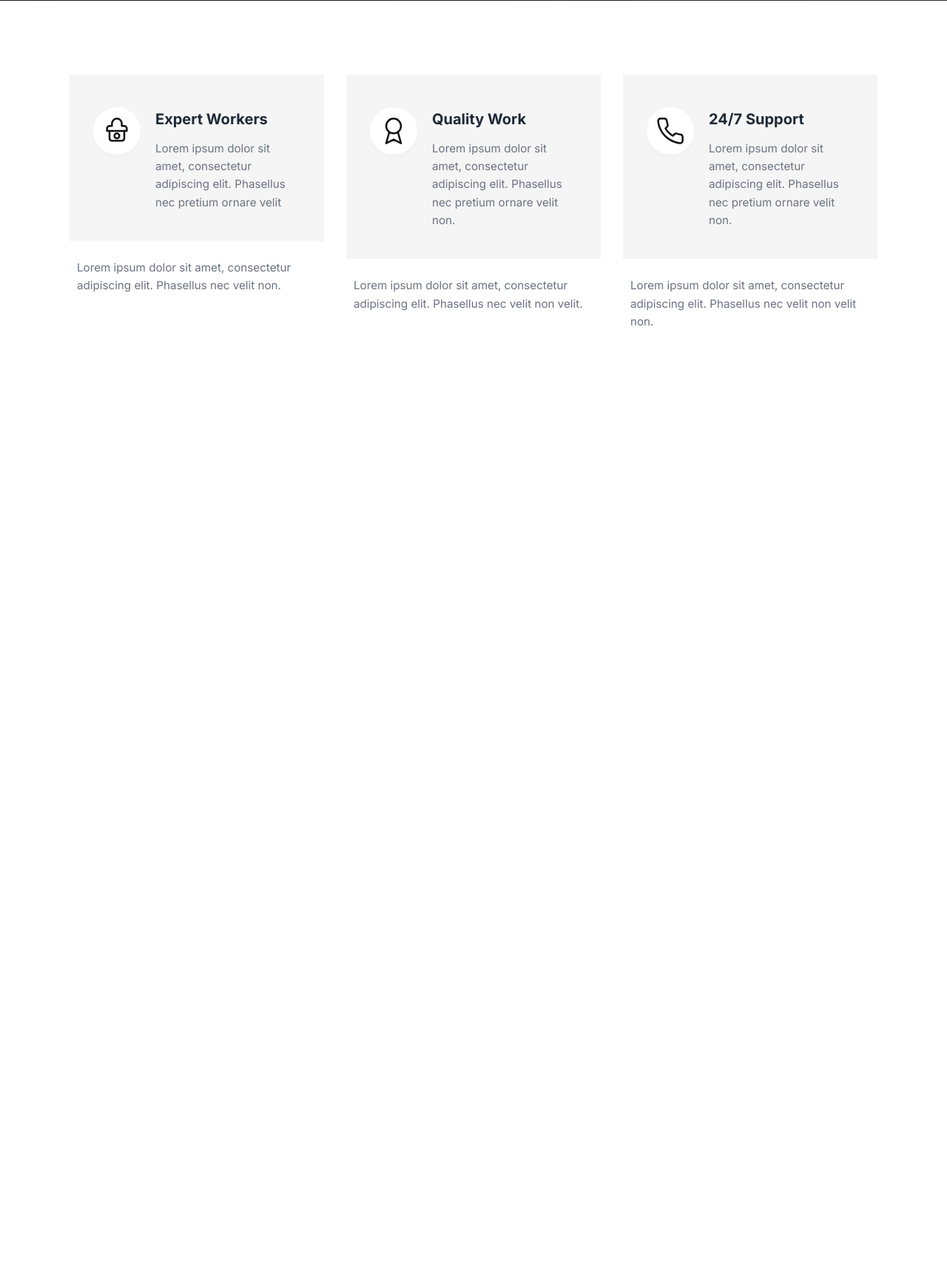
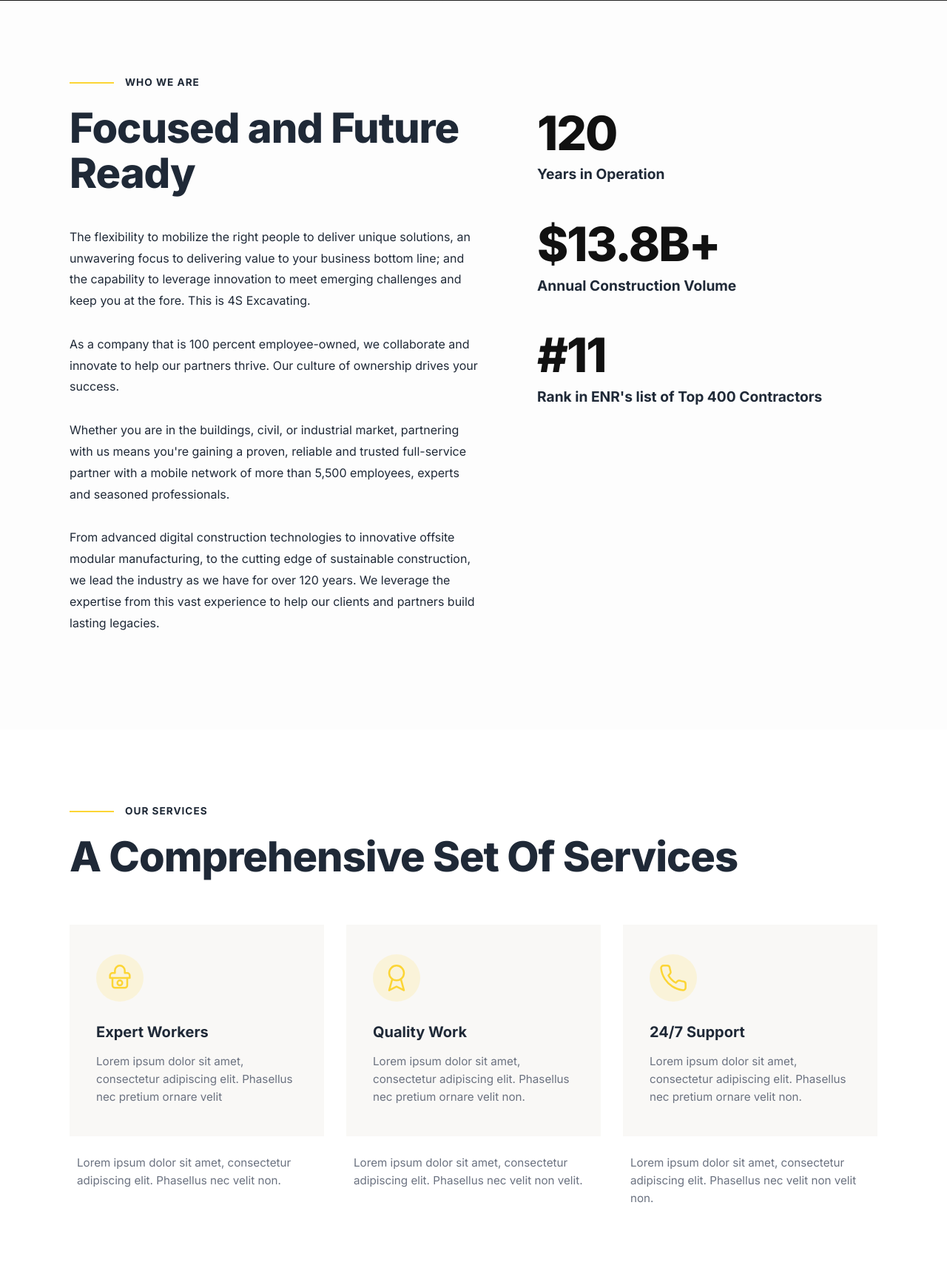
Before and after one commit to eli-wood-dev/4s-Excavating, a PHP site: page / in a window 1280 px wide. Shown: the part 581-2314 px from the top of the page at 74% size. Before the commit the page ends 1022 px from the top, so only its background shows below. Run offline with PHP 8.4, Linux system fonts and the light colour scheme.

Commit message:
Included keyframes animations for about us section and features section

```diff
--- a/index.html
+++ b/index.html
@@ -42,13 +42,50 @@
         </div>
     </section>
 
+    <!-- About Section -->
+    <section class="about section-animate slide-up">
+        <div class="container about-container">
+            <div class="about-left">
+                <div class="section-tag">
+                    <span class="line"></span> WHO WE ARE
+                </div>
+                <h2>Focused and Future Ready</h2>
+                <div class="about-text">
+                    <p>The flexibility to mobilize the right people to deliver unique solutions, an unwavering focus to delivering value to your business bottom line; and the capability to leverage innovation to meet emerging challenges and keep you at the fore. This is 4S Excavating.</p>
+                    <p>As a company that is 100 percent employee-owned, we collaborate and innovate to help our partners thrive. Our culture of ownership drives your success.</p>
+                    <p>Whether you are in the buildings, civil, or industrial market, partnering with us means you're gaining a proven, reliable and trusted full-service partner with a mobile network of more than 5,500 employees, experts and seasoned professionals.</p>
+                    <p>From advanced digital construction technologies to innovative offsite modular manufacturing, to the cutting edge of sustainable construction, we lead the industry as we have for over 120 years. We leverage the expertise from this vast experience to help our clients and partners build lasting legacies.</p>
+                </div>
+            </div>
+            <div class="about-right">
+                <div class="stat-item">
+                    <h3 class="stat-number">120</h3>
+                    <p class="stat-label">Years in Operation</p>
+                </div>
+                <div class="stat-item">
+                    <h3 class="stat-number">$13.8B+</h3>
+                    <p class="stat-label">Annual Construction Volume</p>
+                </div>
+                <div class="stat-item">
+                    <h3 class="stat-number">#11</h3>
+                    <p class="stat-label">Rank in ENR's list of Top 400 Contractors</p>
+                </div>
+            </div>
+        </div>
+    </section>
+
     <!-- Features Section -->
     <section class="features">
         <div class="container">
+            <div class="section-tag section-animate slide-left">
+                <span class="line"></span> OUR SERVICES
+            </div>
+            <h2 class="features-title section-animate slide-left" style="animation-delay: 0.1s">A Comprehensive Set Of Services</h2>
+
             <div class="features-grid">
 
                 <!-- Column 1 -->
-                <div class="feature-column">
+                <div class="feature-column section-animate slide-left" style="animation-delay: 0.2s">
                     <div class="card">
                         <div class="icon-wrapper">
                             <!-- User icon with hard hat -->
@@ -67,7 +104,7 @@
                 </div>
 
                 <!-- Column 2 -->
-                <div class="feature-column">
+                <div class="feature-column section-animate slide-left" style="animation-delay: 0.3s">
                     <div class="card">
                         <div class="icon-wrapper">
                             <!-- Certificate icon -->
@@ -86,7 +123,7 @@
                 </div>
 
                 <!-- Column 3 -->
-                <div class="feature-column">
+                <div class="feature-column section-animate slide-left" style="animation-delay: 0.4s">
                     <div class="card">
                         <div class="icon-wrapper">
                             <!-- Phone/Support icon -->
--- a/js/script.js
+++ b/js/script.js
@@ -1,5 +1,5 @@
 // Mobile menu toggle logic
-document.addEventListener('load', () => {
+document.addEventListener('DOMContentLoaded', () => {
     const mobileMenuBtn = document.querySelector('.mobile-menu-btn');
     const navList = document.querySelector('.nav-list');
 
@@ -48,4 +48,24 @@ document.addEventListener('load', () => {
             }
         });
     });
+
+    // Intersection Observer for Slide-Up Animations
+    const observerOptions = {
+        root: null,
+        rootMargin: '0px',
+        threshold: 0.15
+    };
+
+    const observer = new IntersectionObserver((entries, observer) => {
+        entries.forEach(entry => {
+            if (entry.isIntersecting) {
+                entry.target.classList.add('active');
+                observer.unobserve(entry.target);
+            }
+        });
+    }, observerOptions);
+
+    document.querySelectorAll('.section-animate').forEach((element) => {
+        observer.observe(element);
+    });
 });
--- a/styles/style.css
+++ b/styles/style.css
@@ -179,10 +179,132 @@ body {
     transform: translateY(-2px);
 }
 
+/* About Section */
+.about {
+    padding: 100px 0;
+    background-color: var(--clr-bg-light);
+}
+
+.about-container {
+    display: flex;
+    gap: 80px;
+    align-items: flex-start;
+}
+
+.about-left {
+    flex: 1.2;
+}
+
+.about-right {
+    flex: 1;
+    display: flex;
+    flex-direction: column;
+    gap: 50px;
+    padding-top: 50px;
+}
+
+.section-tag {
+    display: flex;
+    align-items: center;
+    gap: 15px;
+    font-size: 0.85rem;
+    font-weight: 700;
+    text-transform: uppercase;
+    color: var(--text-dark);
+    margin-bottom: 20px;
+    letter-spacing: 1px;
+}
+
+.section-tag .line {
+    width: 60px;
+    height: 2px;
+    background-color: var(--clr-yellow);
+}
+
+.about-left h2 {
+    font-size: 3.5rem;
+    font-weight: 800;
+    color: var(--text-dark);
+    margin-bottom: 40px;
+    letter-spacing: -1px;
+    line-height: 1.1;
+}
+
+.about-text p {
+    font-size: 1rem;
+    color: var(--text-dark);
+    margin-bottom: 30px;
+    line-height: 1.8;
+}
+
+.stat-item {
+    display: flex;
+    flex-direction: column;
+}
+
+.stat-number {
+    font-size: 4rem;
+    font-weight: 800;
+    color: var(--clr-dark);
+    line-height: 0.9;
+    margin-bottom: 12px;
+    letter-spacing: -2px;
+}
+
+.stat-label {
+    font-size: 1.2rem;
+    font-weight: 700;
+    color: var(--text-dark);
+}
+
+/* Animations */
+@keyframes slideUp {
+    from {
+        opacity: 0;
+        transform: translateY(60px);
+    }
+    to {
+        opacity: 1;
+        transform: translateY(0);
+    }
+}
+
+@keyframes slideLeft {
+    from {
+        opacity: 0;
+        transform: translateX(-60px);
+    }
+    to {
+        opacity: 1;
+        transform: translateX(0);
+    }
+}
+
+.section-animate {
+    opacity: 0;
+}
+
+.section-animate.active.slide-up {
+    animation: slideUp 0.8s cubic-bezier(0.16, 1, 0.3, 1) forwards;
+}
+
+.section-animate.active.slide-left {
+    animation: slideLeft 0.8s cubic-bezier(0.16, 1, 0.3, 1) forwards;
+}
+
 /* Features Section */
 .features {
     padding: 100px 0;
     background-color: var(--clr-white);
+}
+
+.features-title {
+    font-size: 3.5rem;
+    font-weight: 800;
+    color: var(--text-dark);
+    margin-bottom: 60px;
+    letter-spacing: -1px;
+    line-height: 1.1;
 }
 
 .features-grid {
@@ -200,22 +322,23 @@ body {
 
 /* Cards (Wireframe shows side-by-side flex layout for icon and text inside a gray card) */
 .card {
-    background-color: var(--clr-card-bg);
+    background-color: #f9f8f6;
     padding: 40px 32px;
     display: flex;
+    flex-direction: column;
     align-items: flex-start;
-    gap: 20px;
+    gap: 25px;
     min-height: 200px;
     /* Equalizing heights */
     transition: transform 0.3s ease, box-shadow 0.3s ease;
-    /* Adding a subtle top yellow border on hover for polish */
-    border-top: 4px solid transparent;
+    /* Adding a subtle left yellow border on hover for polish */
+    border-left: 4px solid transparent;
 }
 
 .card:hover {
     transform: translateY(-5px);
     box-shadow: 0 10px 30px rgba(0, 0, 0, 0.05);
-    border-top: 4px solid var(--clr-yellow);
+    border-left: 4px solid var(--clr-yellow);
 }
 
 .icon-wrapper {
@@ -227,19 +350,18 @@ body {
     height: 64px;
     border-radius: 50%;
     /* Using dark icon scheme with yellow accents */
-    background-color: var(--clr-white);
-    color: var(--text-dark);
-    box-shadow: 0 4px 6px rgba(0, 0, 0, 0.02);
+    background-color: rgba(252, 213, 53, 0.15);
+    color: var(--clr-yellow);
 }
 
 /* Wait, wireframe icon is just a gray/black outline. Let's make it dark with yellow stroke! or just dark */
 .icon-wrapper svg {
-    color: var(--clr-dark);
+    color: var(--clr-yellow);
     transition: color 0.3s ease;
 }
 
 .card:hover .icon-wrapper svg {
-    color: var(--clr-yellow);
+    color: var(--clr-dark);
 }
 
 .card-text {
@@ -269,6 +391,28 @@ body {
 
 /* Responsive adjustments */
 @media (max-width: 900px) {
+    .about-container {
+        flex-direction: column;
+        gap: 50px;
+    }
+
+    .about-left h2 {
+        font-size: 2.5rem;
+    }
+
+    .about-right {
+        padding-top: 0;
+        gap: 30px;
+    }
+
+    .stat-number {
+        font-size: 3rem;
+    }
+
+    .features-title {
+        font-size: 2.5rem;
+    }
+
     .features-grid {
         flex-direction: column;
         gap: 50px;
```
